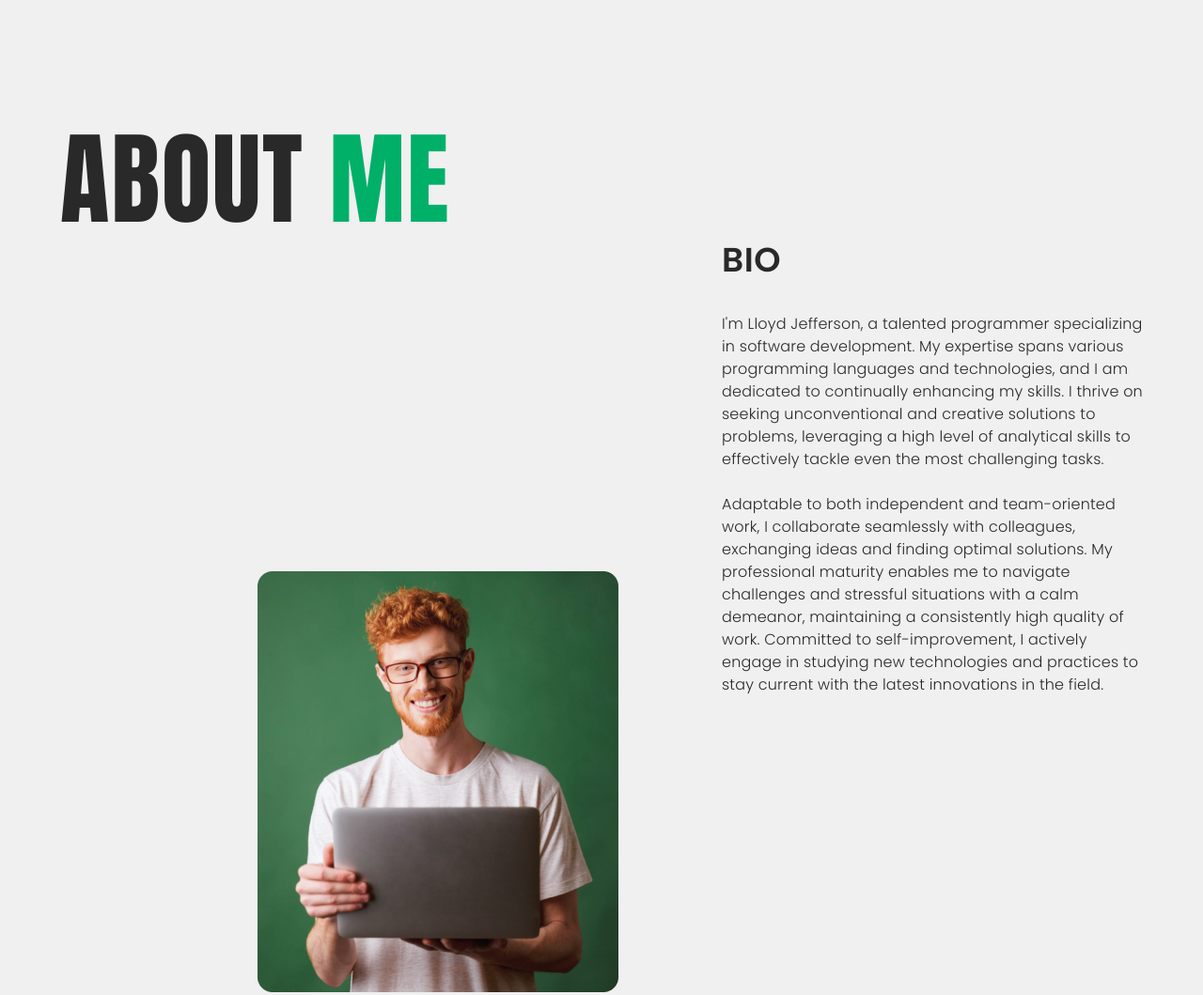
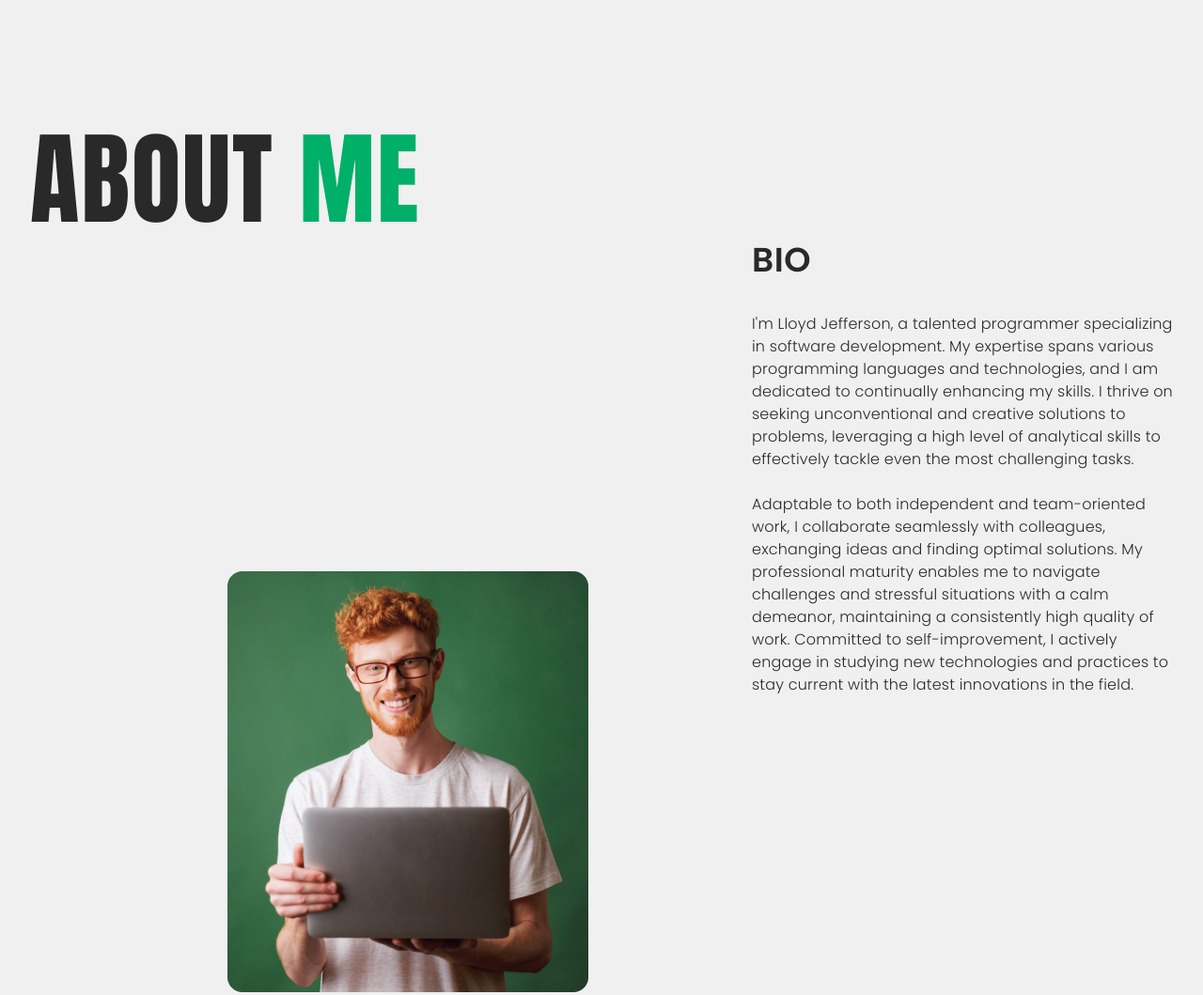
Before and after one commit to alex-usenko325/project-Dream4ce, a website built with Vite: page src/index.html in a window 1280 px wide. Shown: the part 1040-2099 px from the top of the page at 94% size. Built offline with nearby package versions, Linux system fonts and the light colour scheme; no server answers; files whose address does not match are found by name; what accordion-js, izitoast would draw is missing.

Commit message:
about my changa tablet

```diff
--- a/src/css/about-me.css
+++ b/src/css/about-me.css
@@ -93,7 +93,6 @@
     display: flex;
     position: relative;
     flex-wrap: wrap;
-    column-gap: 32px;
     justify-content: space-between;
   }
 
@@ -182,17 +181,7 @@
   .about-me-container {
     padding-left: 210px;
   }
-  .about-me {
-    margin-left: 32px;
-    margin-right: 32px;
 
-    background-image: url('decor-bg-2.png');
-
-    background-repeat: no-repeat;
-
-    background-size: 384px 288px;
-    background-position: 850px 650px;
-  }
   .about-me-images-container {
     margin-top: 355px;
     margin-bottom: 37px;
@@ -200,7 +189,6 @@
   .about-me-container {
     display: flex;
     flex-wrap: wrap;
-    /* gap: 150px; */
   }
   .about-me-images-container,
   .about-me-education-container {
```
